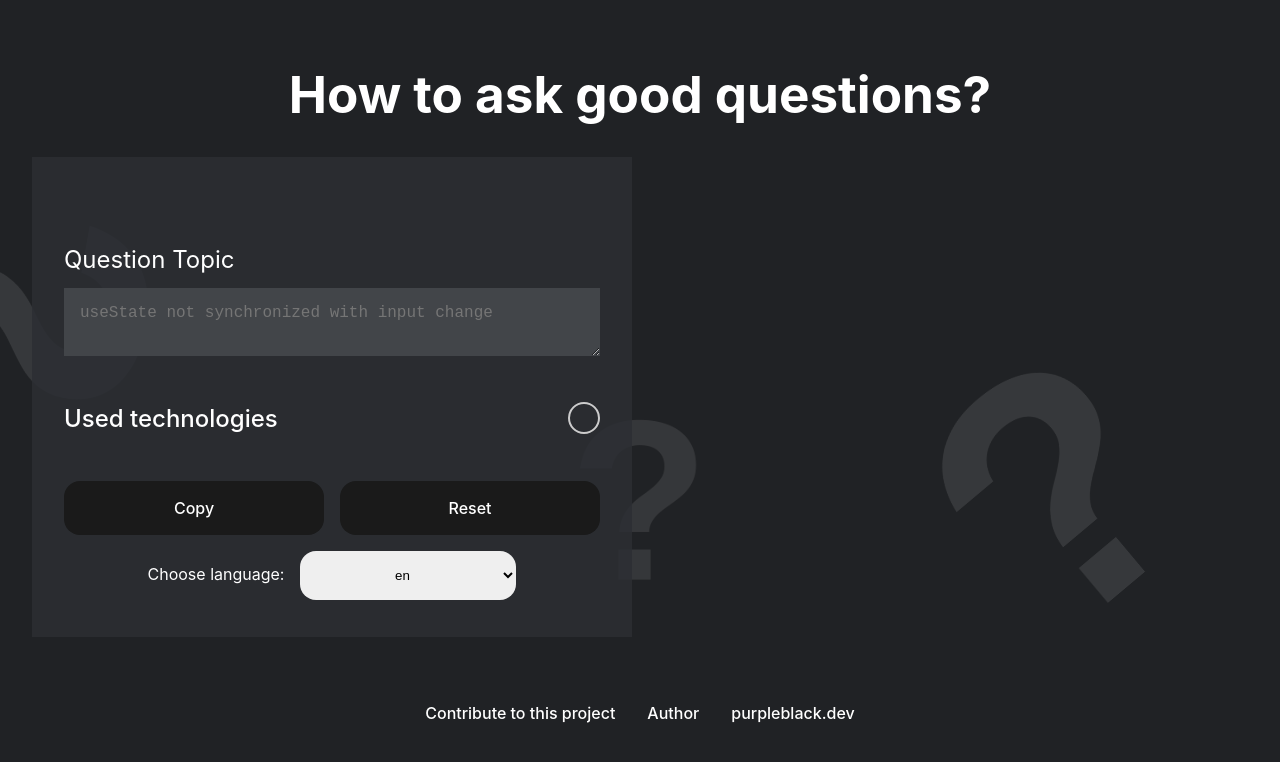
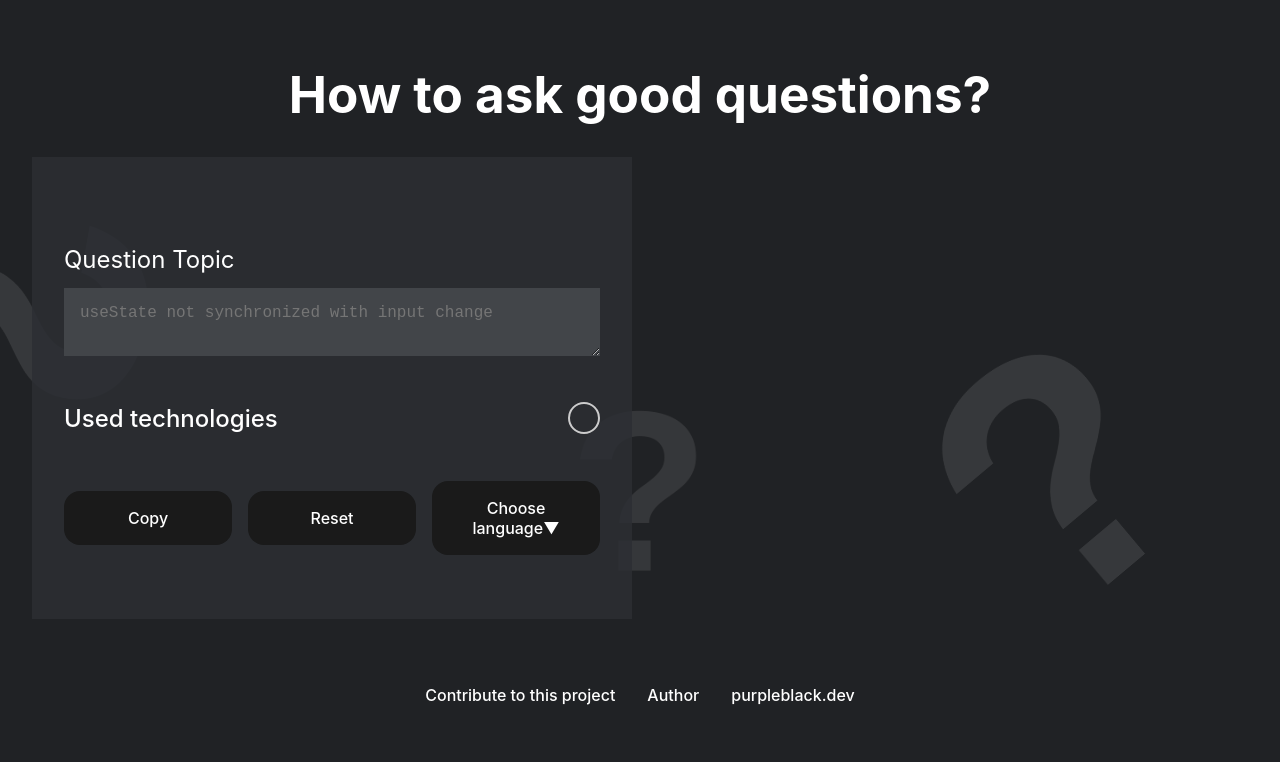
Before and after one commit to goodideagiver/how-to-ask-good-questions, a React (Vite) app: page / in a window 1280 px wide. Shown: the top 762 px of the page. Built offline with nearby package versions, Linux system fonts and the light colour scheme.

Commit message:
Chore: add radix select

```diff
--- a/package.json
+++ b/package.json
@@ -15,6 +15,7 @@
 		"coverage": "vitest run --coverage"
 	},
 	"dependencies": {
+		"@radix-ui/react-select": "^1.1.1",
 		"gh-pages": "^4.0.0",
 		"i18next": "^21.9.1",
 		"react": "^18.2.0",
--- a/src/components/LanguageSelect/LanguageSelect.tsx
+++ b/src/components/LanguageSelect/LanguageSelect.tsx
@@ -1,36 +1,58 @@
 /* eslint-disable react/no-unknown-property */
-import { useTranslation } from 'react-i18next';
-import { DECLARED_LANGUAGES } from '../../config';
+import { useTranslation } from 'react-i18next'
+import { DECLARED_LANGUAGES } from '../../config'
 
-import classes from './LanguageSelect.module.scss';
-import { useLanguageSelect } from './useLanguageSelect';
+import * as Select from '@radix-ui/react-select'
+
+import { useLanguageSelect } from './useLanguageSelect'
 
 export const LanguageSelect = () => {
-	const { t } = useTranslation();
+  const { t } = useTranslation()
 
-	const { selectHandler, selectRef } = useLanguageSelect();
+  const { selectHandler, selectRef } = useLanguageSelect()
 
-	const LanguageOptions = DECLARED_LANGUAGES.map((lang) => (
-		<option key={lang} value={lang}>
-			{lang}
-		</option>
-	));
+  const LanguageOptions = DECLARED_LANGUAGES.map((lang) => (
+    <Select.Item value={lang} key={lang}>
+      <Select.ItemText>{lang}</Select.ItemText>
+    </Select.Item>
+  ))
 
-	return (
-		<div>
-			<label htmlFor='lang-select'>{t('chooseLanguage')}:</label>
-			<select
-				ref={selectRef}
-				className={classes.input}
-				onChange={selectHandler}
-				name='languages'
-				id='lang-select'
-			>
-				<option disabled value=''>
-					--Please choose an option--
-				</option>
-				{LanguageOptions}
-			</select>
-		</div>
-	);
-};
+  return (
+    <Select.Root>
+      <Select.Trigger aria-label='language select'>
+        <Select.Value placeholder={t('chooseLanguage')} />
+        <Select.Icon />
+      </Select.Trigger>
+      <Select.Portal>
+        <Select.Content>
+          <Select.ScrollUpButton />
+          <Select.Viewport>{LanguageOptions}</Select.Viewport>
+          <Select.ScrollDownButton />
+        </Select.Content>
+      </Select.Portal>
+    </Select.Root>
+  )
+}
+
+// return (
+//   <div>
+//     <label htmlFor='lang-select'>{t('chooseLanguage')}:</label>
+//     <Select></Select>{' '}
+//     <option disabled value=''>
+//       --Please choose an option--
+//     </option>
+//     {LanguageOptions}
+//     <select
+//       ref={selectRef}
+//       className={classes.input}
+//       onChange={selectHandler}
+//       name='languages'
+//       id='lang-select'
+//     >
+//       <option disabled value=''>
+//         --Please choose an option--
+//       </option>
+//       {LanguageOptions}
+//     </select>
+//   </div>
+// )
```
Also changed, not shown: 1 other file (tests, documents, lock files or other folders).
